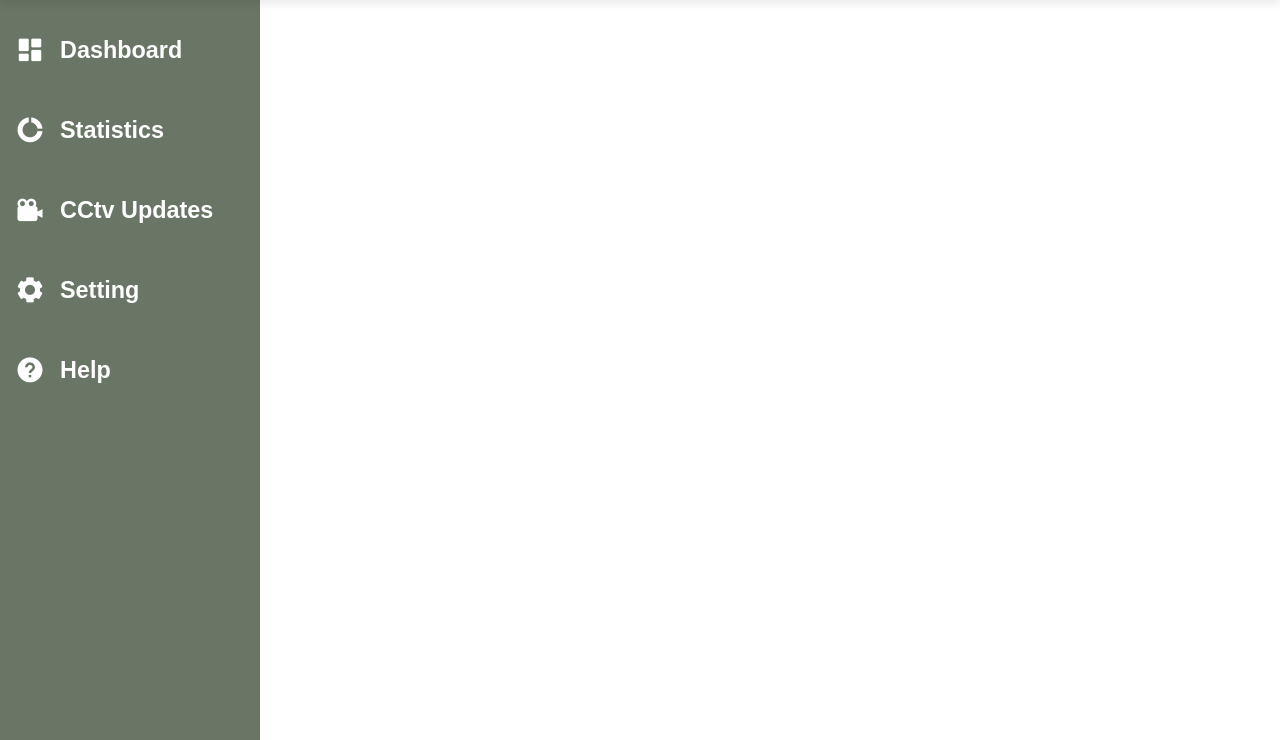
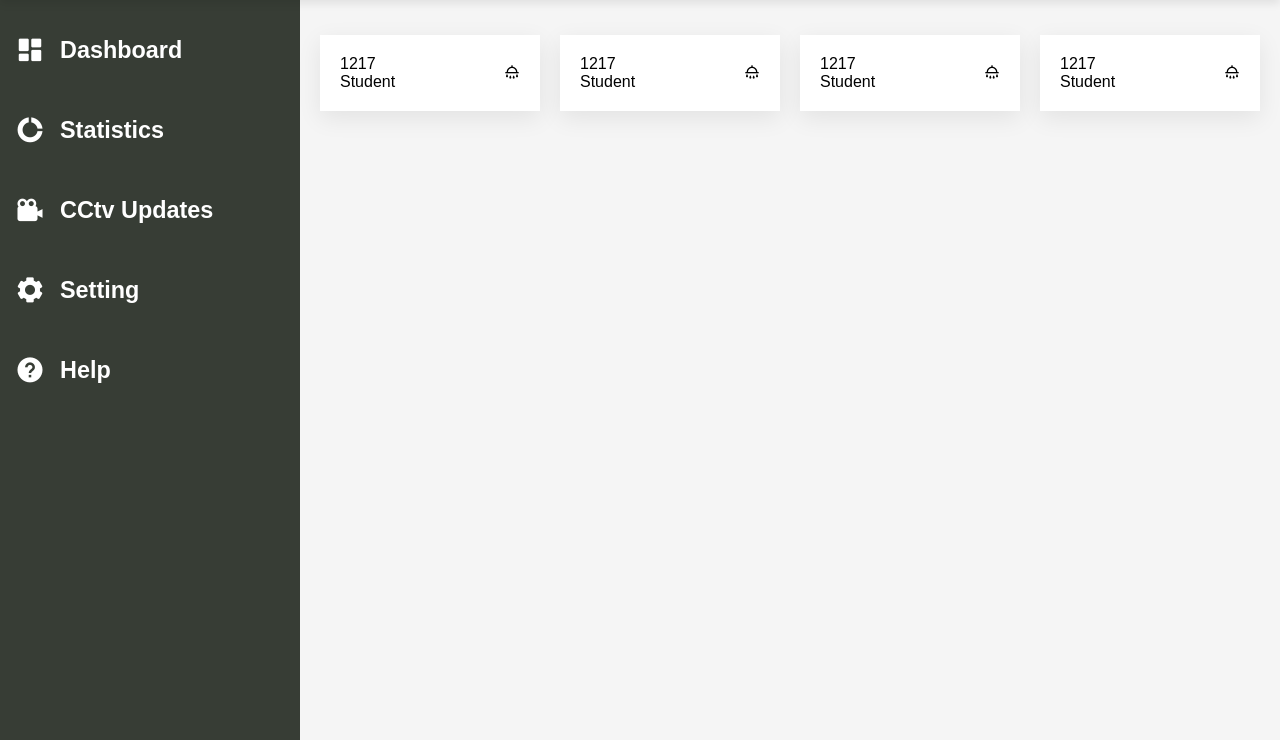
Before and after one commit to Riontuscano/TechTitans-Its-A-Hack, a Flask app: page / in a window 1280 px wide. Shown: the part 60-800 px from the top of the page. Run offline with Flask 3, Linux system fonts and the light colour scheme.

Commit message:
basic cards done

```diff
--- a/static/css/style.css
+++ b/static/css/style.css
@@ -79,17 +79,19 @@
 .sidebar{
     position: fixed;
     top: 60px;
-    width: 260px;
+    width: 300px;
     height:100%;
-    background: #697565;
+    background: #373d35;
     overflow: hidden;
 }
+
 .sidebar ul{
     display: flex;
     flex-direction: column;
     gap: 20px;
     margin-top: 20px;
 }
+
 .sidebar ul li{
     width: 100%;
     list-style: none;
@@ -104,8 +106,38 @@
     font-size: 20px;
     align-items: center;
 }
+
 .sidebar ul li a i{
     min-width: 60px;
     font-size: 30px;
     text-align: center;
 }
+
+.main{
+    position: absolute;
+    top: 60px;
+    width: calc(100% - 300px);
+    left: 300px;
+    min-height: calc(100vh - 60px);
+    background: #f5f5f5;
+}
+
+.cards{
+    width: 100%;
+    padding: 35px 20px;
+    display: grid;
+    grid-template-columns: repeat(4,1fr);
+    grid-gap:20px;
+}
+
+.cards .card{
+    padding: 20px;
+    display: flex;
+    align-items: center;
+    justify-content: space-between;
+    background: #fff;
+    box-shadow: 10px;
+    box-shadow: 0 7px 25px 0 rgba(0, 0, 0, 0.08);
+
+
+}
--- a/templates/index.html
+++ b/templates/index.html
@@ -58,7 +58,47 @@
             </ul>
         </div>
 
-        <div class="main"></div>
+        <div class="main">
+            <div class="cards">
+                <div class="card">
+                    <div class="card-content">
+                        <div class="number">1217</div>
+                        <div class="card-name">Student</div>
+                    </div>
+                    <div class="icon-box">
+                        <i class='bx bx-shower'></i>
+                    </div>
+                </div>
+                <div class="card">
+                    <div class="card-content">
+                        <div class="number">1217</div>
+                        <div class="card-name">Student</div>
+                    </div>
+                    <div class="icon-box">
+                        <i class='bx bx-shower'></i>
+                    </div>
+                </div>
+                <div class="card">
+                    <div class="card-content">
+                        <div class="number">1217</div>
+                        <div class="card-name">Student</div>
+                    </div>
+                    <div class="icon-box">
+                        <i class='bx bx-shower'></i>
+                    </div>
+                </div>
+                <div class="card">
+                    <div class="card-content">
+                        <div class="number">1217</div>
+                        <div class="card-name">Student</div>
+                    </div>
+                    <div class="icon-box">
+                        <i class='bx bx-shower'></i>
+                    </div>
+                </div>
+            </div>
+            <div class="charts"></div>
+        </div>
      </div>
 
 
```
